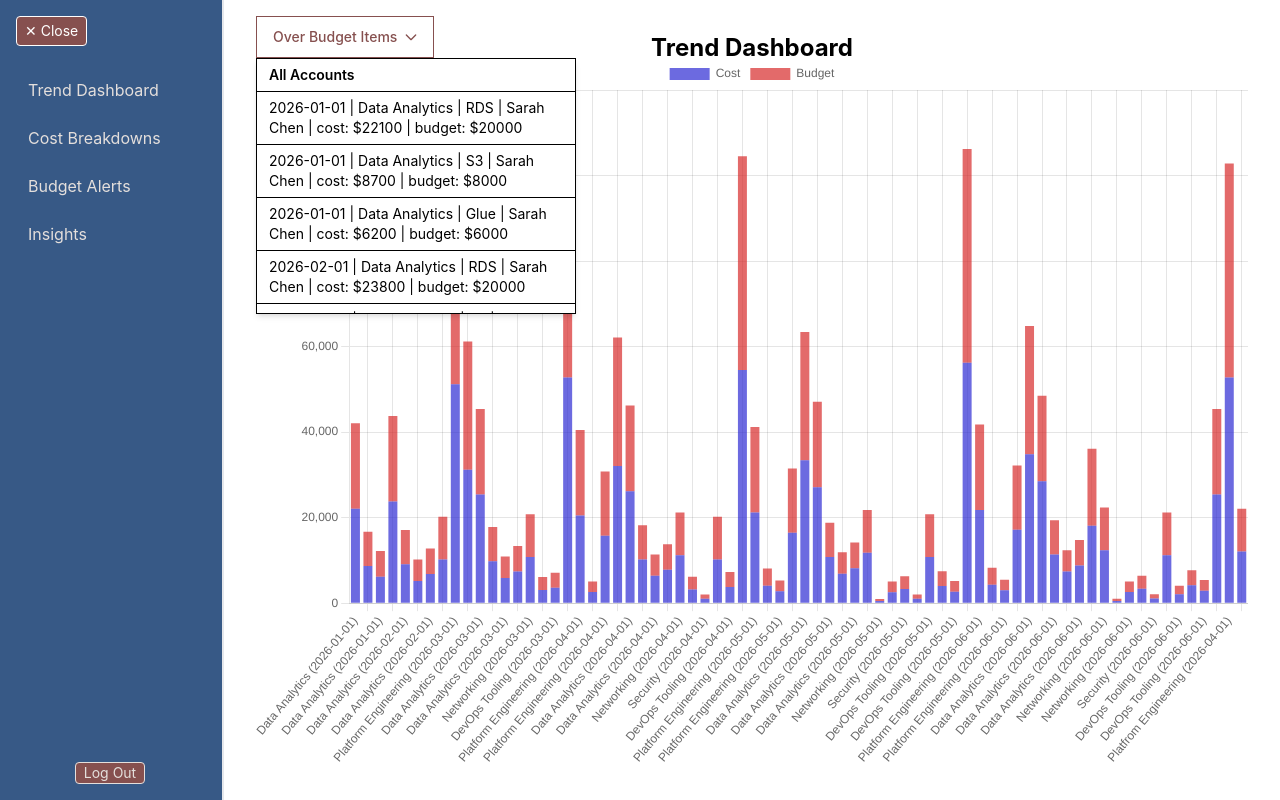
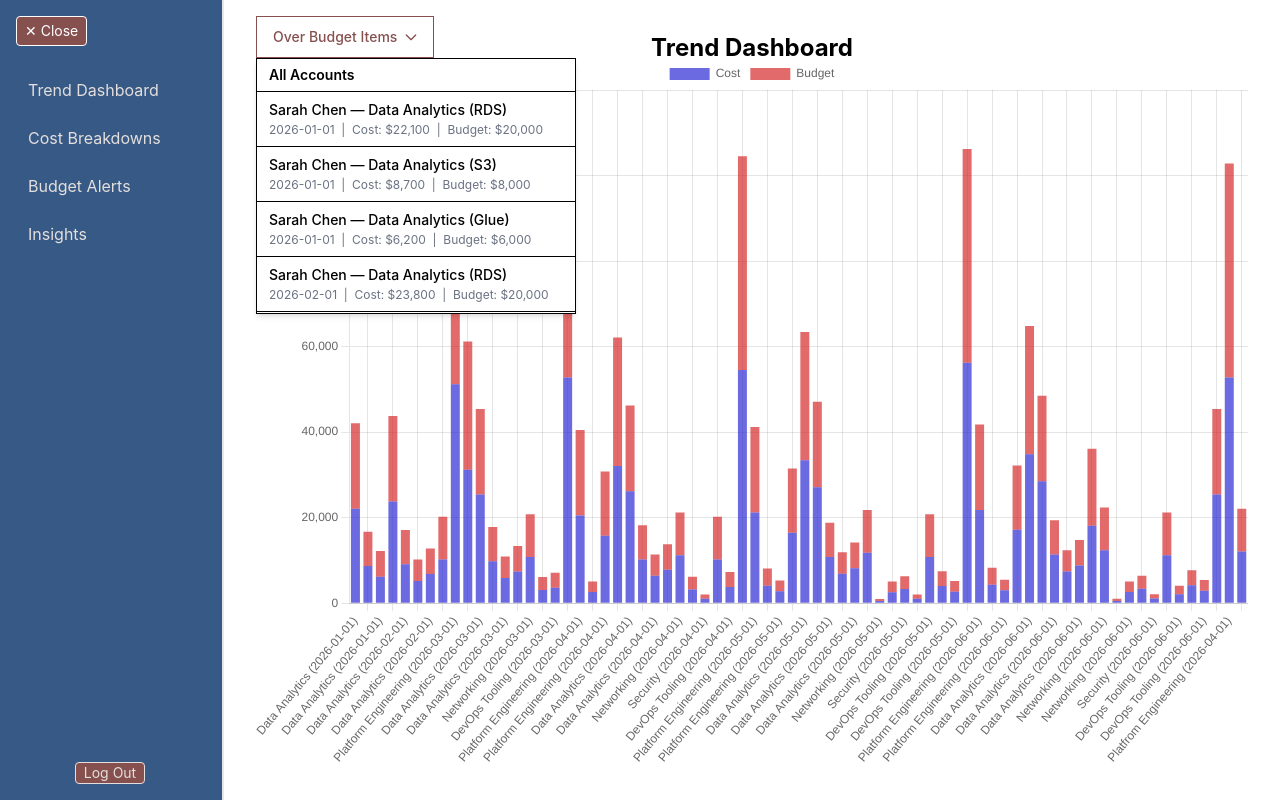
Before and after one commit to ward438/executiveDash, a React (Vite) app: page / in a window 1280 px wide. Both pictures are taken after a click on the button "Over Budget Items". Built offline with nearby package versions, Linux system fonts and the light colour scheme.

Commit message:
updated dropdown layout, added <span>(s) for fields

```diff
--- a/src/charts/trendCharts/components/trendDropDown.tsx
+++ b/src/charts/trendCharts/components/trendDropDown.tsx
@@ -18,8 +18,9 @@ export const TrendDropDown = (
                     All Accounts
                 </button>
                 {dateFilteredJson.filter((data) => data != null).map((data: any, index: number) => (
-                    <button onClick={() => setSelectedAccount({ date: data.date, account_name: data.account_name, account_id: data.account_id, service: data.service, region: data.region, owner: data.owner, cost: data.cost, budget: data.budget })} key={index} className="text-left px-3 py-1.5 text-sm hover:bg-yellow-100 border-b last:border-b-0">
-                        {`${data.date} | ${data.account_name} | ${data.service} | ${data.owner} | cost: $${data.cost} | budget: $${data.budget}`}
+                    <button onClick={() => setSelectedAccount({ date: data.date, account_name: data.account_name, account_id: data.account_id, service: data.service, region: data.region, owner: data.owner, cost: data.cost, budget: data.budget })} key={index} className="text-left px-3 py-2 text-sm hover:bg-yellow-100 border-b last:border-b-0 flex flex-col gap-0.5">
+                        <span className="font-medium">{data.owner} — {data.account_name} ({data.service})</span>
+                        <span className="text-xs text-gray-500">{data.date} &nbsp;|&nbsp; Cost: ${data.cost.toLocaleString()} &nbsp;|&nbsp; Budget: ${data.budget.toLocaleString()}</span>
                     </button>
                 ))}
             </div>
```
